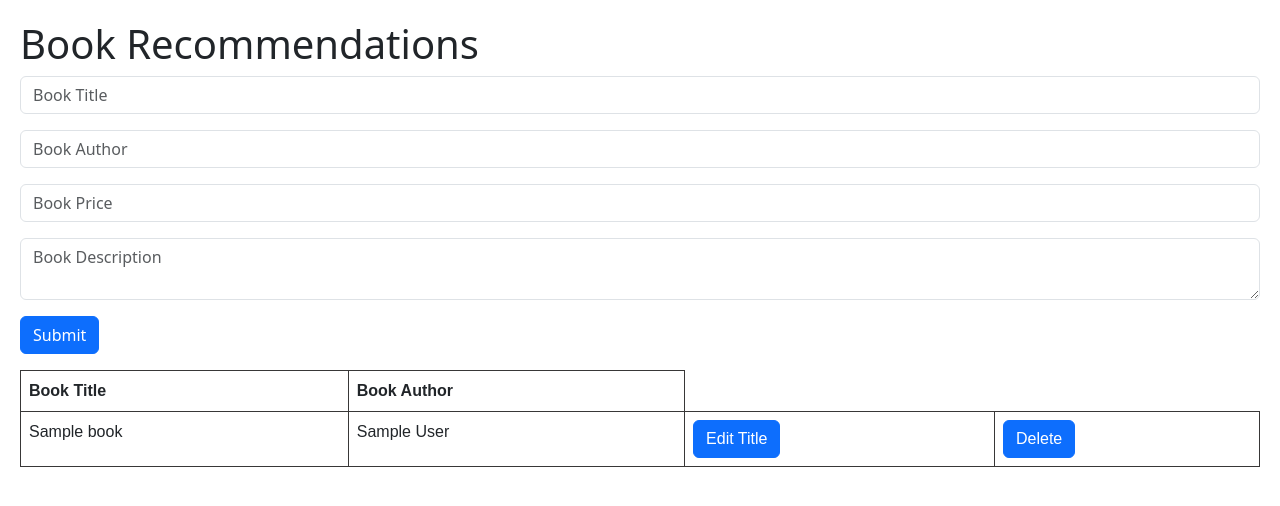
After one commit to jmpevzla/masonite-htmx-books, a Python web app: template templates/index.html in a window 1280 px wide. The commit adds this page. Shown: the top 506 px of the page. Run offline with Jinja, Linux system fonts and the light colour scheme; the template is opened without the code that fills it: most values are stand-ins (such as "Sample title", 1, 10 or a date in 2020); some libraries are stand-ins or nearby versions.

Commit message:
Create Book Project with htmx & hyperscript

```diff
--- a/app/controllers/__init__.py
+++ b/app/controllers/__init__.py
@@ -0,0 +1 @@
+from .BookController import BookController
--- a/templates/base.html
+++ b/templates/base.html
@@ -4,21 +4,47 @@
     <meta charset="UTF-8" />
     <meta http-equiv="X-UA-Compatible" content="IE=edge" />
     <meta name="viewport" content="width=device-width, initial-scale=1.0" />
-    <meta name="csrf-token" content="{{ csrf_token }}">
-    <title>{% block title %}Masonite 4{% endblock %}</title>
-    <link rel="shortcut icon" href="/favicon.ico">
+    <meta name="csrf-token" content="{{ csrf_token }}" />
+    <title>{% block title %}Masonite HTMX Book App{% endblock %}</title>
+    <link rel="shortcut icon" href="/favicon.ico" />
     <link
-      href="https://unpkg.com/tailwindcss@^2/dist/tailwind.min.css"
+      href="https://cdn.jsdelivr.net/npm/bootstrap@5.3.0/dist/css/bootstrap.min.css"
       rel="stylesheet"
+      integrity="sha384-9ndCyUaIbzAi2FUVXJi0CjmCapSmO7SnpJef0486qhLnuZ2cdeRhO02iuK6FUUVM"
+      crossorigin="anonymous"
     />
-    {% block head %}
-    <!-- <link rel="stylesheet" href="/assets/css/app.css"> -->
-    {% endblock %}
+    <!-- HTMX -->
+    <script src="https://unpkg.com/htmx.org@1.9.2"></script>
+    <script src="https://unpkg.com/hyperscript.org@0.9.8"></script>
+    <style>
+      body {
+        padding: 20px;
+      }
+      table {
+        font-family: arial, sans-serif;
+        border-collapse: collapse;
+        width: 100%;
+      }
+
+      tr.htmx-swapping td {
+        opacity: 0;
+        transition: opacity 0.5s ease-out;
+      }
+
+      td,
+      th {
+        border: 1px solid #383737;
+        text-align: left;
+        padding: 8px;
+      }
+
+      tr:nth-child(even) {
+        background-color: #dddddd;
+      }
+    </style>
   </head>
-  <body>
+
+  <body hx-headers='{"X-CSRF-TOKEN": "{{ csrf_token }}"}'>
     {% block content %}{% endblock %}
-    {% block js %}
-    <!-- <script src="/assets/js/app.js"></script> -->
-    {% endblock %}
   </body>
 </html>
--- /dev/null
+++ b/templates/components/tr-book.html
@@ -0,0 +1,20 @@
+<tr>
+  <td>{{ book.title }}</td>
+  <td>{{ book.author }}</td>
+  <td>
+    <button
+      class="btn btn-primary"
+      hx-get="{{ route('book.edit.form', { 'id': book.id }) }}"
+    >
+      Edit Title
+    </button>
+  </td>
+  <td>
+    <button
+      hx-delete="{{ route('book.destroy', { 'id': book.id }) }}"
+      class="btn btn-primary"
+    >
+      Delete
+    </button>
+  </td>
+</tr>
--- /dev/null
+++ b/templates/index.html
@@ -0,0 +1,50 @@
+{% extends "base.html" %}
+
+{% block title %}Book Recommendations{% endblock %}
+
+{% block content %}
+<h1>Book Recommendations</h1>
+<form hx-post="{{ route('book.store') }}"
+  hx-swap="beforeend" hx-target="#new-book" class="mb-3"
+  _="on htmx:afterRequest reset() me"
+  >
+  {{ csrf_field }}
+  <input
+    type="text"
+    placeholder="Book Title"
+    name="title"
+    class="form-control mb-3"
+  />
+  <input
+    type="text"
+    placeholder="Book Author"
+    name="author"
+    class="form-control mb-3"
+  />
+  <input
+    type="number"
+    placeholder="Book Price"
+    name="price"
+    class="form-control mb-3"
+  />
+  <textarea
+    placeholder="Book Description"
+    name="description"
+    class="form-control mb-3"></textarea>
+  <button type="submit" class="btn btn-primary">Submit</button>
+</form>
+
+<table class="table">
+  <thead>
+    <tr>
+      <th scope="col">Book Title</th>
+      <th scope="col">Book Author</th>
+    </tr>
+  </thead>
+  <tbody id="new-book" hx-target="closest tr" hx-swap="outerHTML swap:0.5s">
+    {% for book in books %}
+      {% include 'components/tr-book.html' %}
+    {% endfor %}
+  </tbody>
+</table>
+{% endblock %}
```
Also changed, not shown: app/controllers/BookController.py (added, +40 -0 lines), app/controllers/WelcomeController.py (deleted, +0 -10 lines), app/models/Book.py (added, +9 -0 lines), routes/web.py (+9 -1 lines), templates/components/tr-form.html (added, +14 -0 lines), templates/welcome.html (deleted, +0 -34 lines), databases/migrations/2023_06_25_224321_create_books_table.py (added).
